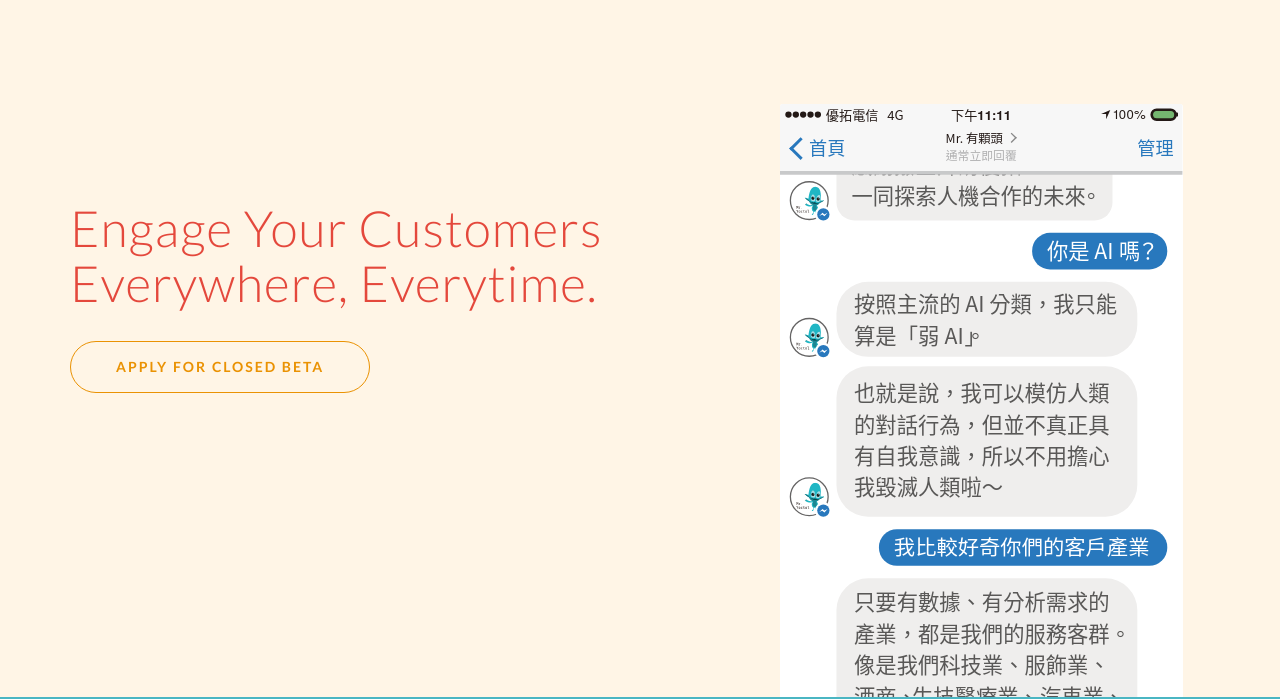
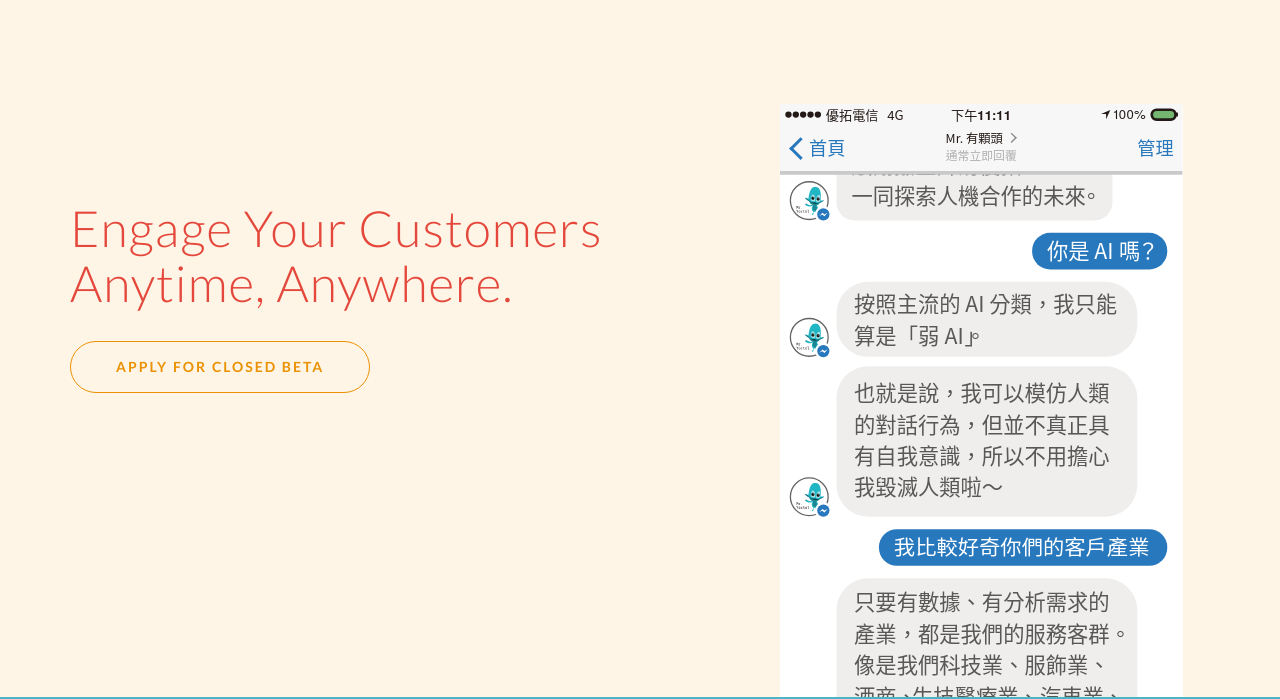
Before and after one commit to AlohaAI/AlohaAI.github.io, a plain HTML site: page index.html in a window 1280 px wide. Shown: the part 103-802 px from the top of the page. Drawn offline with nearby package versions, Linux system fonts and the light colour scheme.

Commit message:
Modify header wording

```diff
--- a/index.html
+++ b/index.html
@@ -82,7 +82,7 @@
         <div class="col-sm-6">
           <div class="header-content">
             <div class="header-content-inner">
-              <h1 class="product-tagline">Engage Your Customers Everywhere, Everytime.</h1>
+              <h1 class="product-tagline">Engage Your Customers Anytime, Anywhere.</h1>
               <a href="mailto:service@yoctol.com?subject=Apply for Aloha.AI closed beta program" class="btn btn-outline btn-xl page-scroll">Apply for Closed Beta</a>
             </div>
           </div>
```
